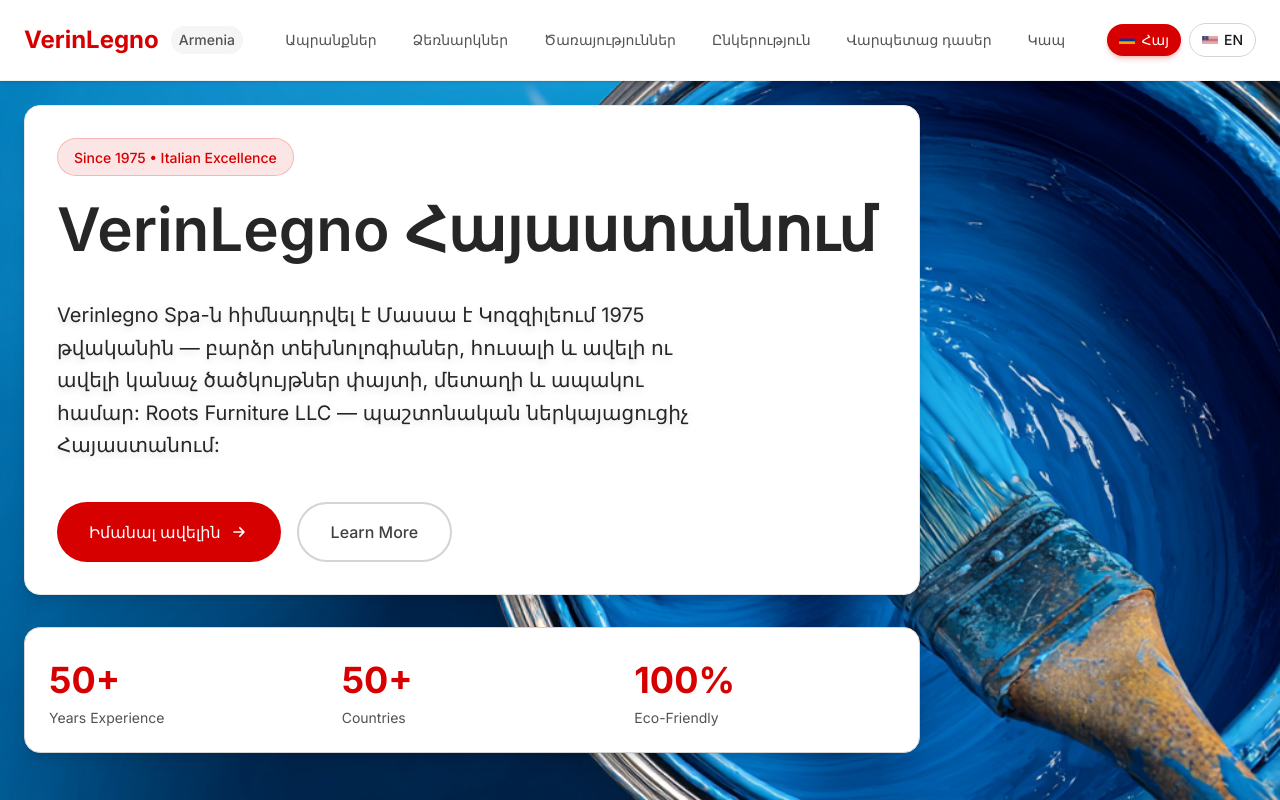
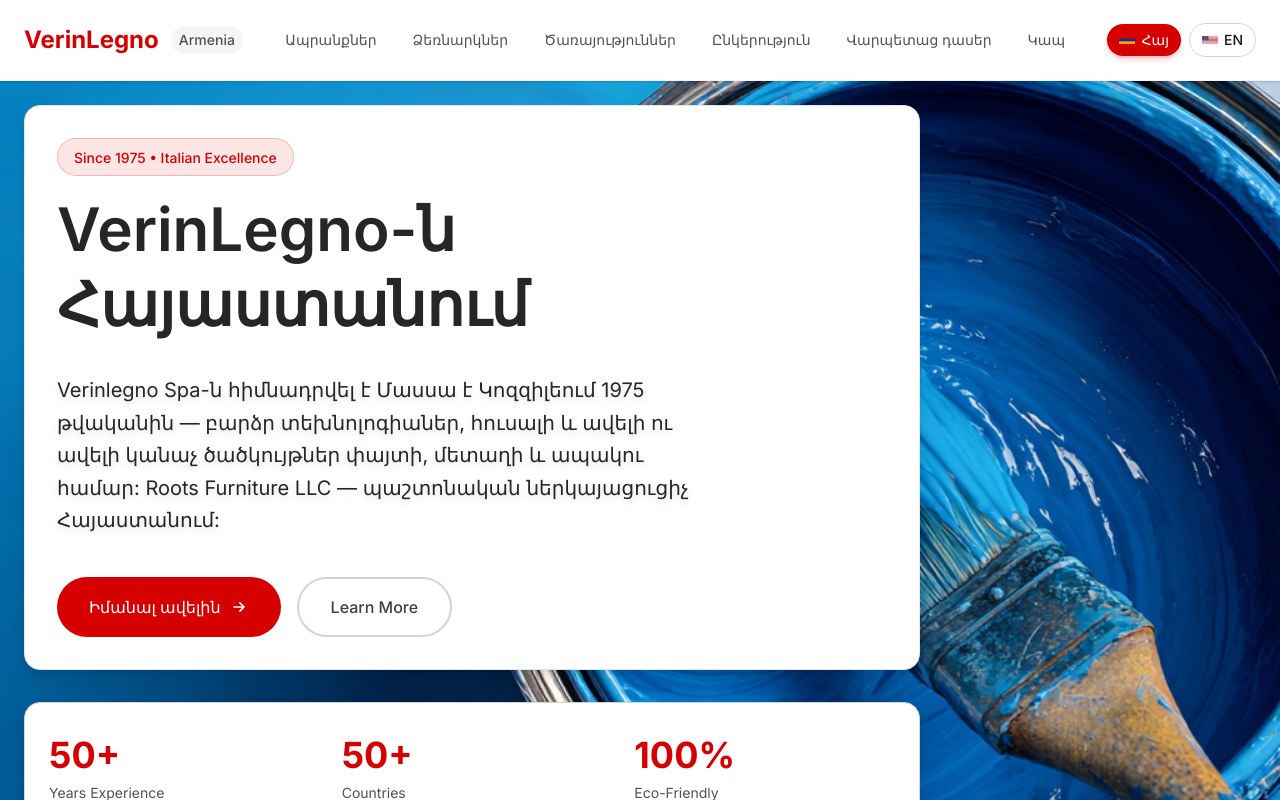
Before and after one commit to levonstepan/VerinLegno.am, a Next.js app: page /arm in a window 1280 px wide. Shown: the top 800 px of the page. Built offline with nearby package versions, Linux system fonts and the light colour scheme.

Commit message:
Update Armenian hero title to include definite article: VerinLegno-Õ¶ Õ€Õ¡ÕµÕ¡Õ½Õ¿Õ¡Õ¶Õ¸Ö‚Õ´

```diff
--- a/app/shared/content.ts
+++ b/app/shared/content.ts
@@ -1,6 +1,6 @@
 export const hyContent = {
   hero: {
-    title: "VerinLegno Հայաստանում",
+    title: "VerinLegno-ն Հայաստանում",
     subtitle:
       "Verinlegno Spa-ն հիմնադրվել է Մասսա է Կոզզիլեում 1975 թվականին — բարձր տեխնոլոգիաներ, հուսալի և ավելի ու ավելի կանաչ ծածկույթներ փայտի, մետաղի և ապակու համար: Roots Furniture LLC — պաշտոնական ներկայացուցիչ Հայաստանում:",
     cta: "Իմանալ ավելին",
```
